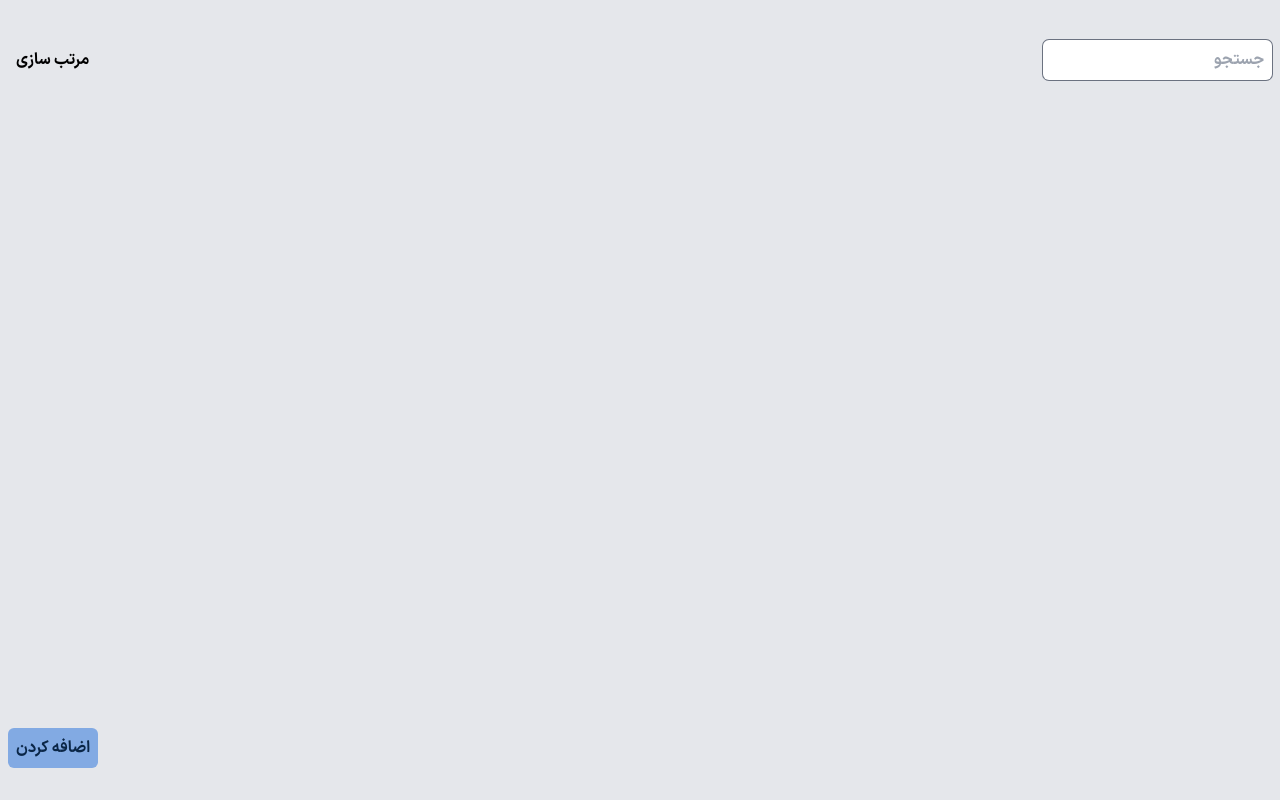
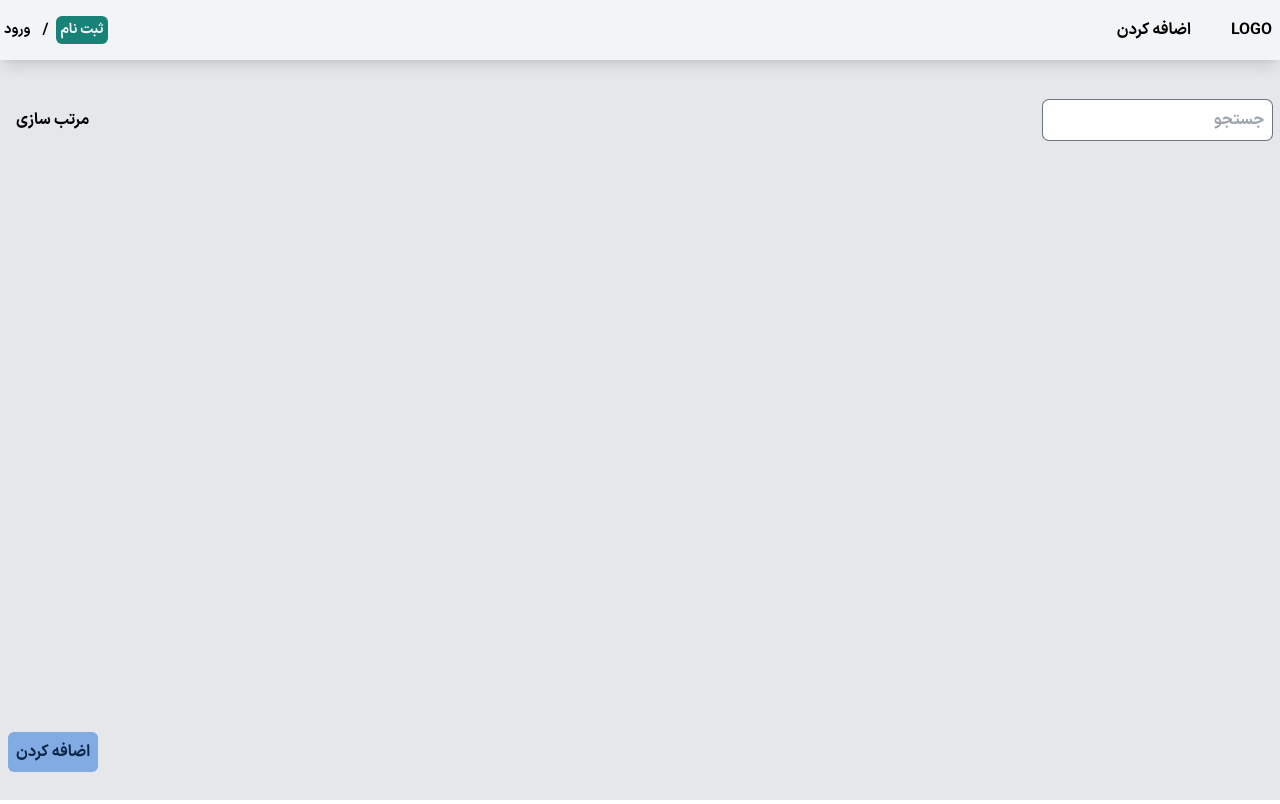
Before and after one commit to Matin-Sangabi/designated-app, a React (Create React App) app: page / in a window 1280 px wide. Built offline with nearby package versions, Linux system fonts and the light colour scheme; the HTML template or start-up script is replaced by a standard one.

Commit message:
layout and header added

```diff
--- /dev/null
+++ b/src/components/header/header.js
@@ -0,0 +1,21 @@
+import { Link } from "react-router-dom";
+
+const Header = () => {
+  return (
+    <header className="w-full py-4 bg-gray-100 shadow-lg">
+      <div className="max-w-screen-xl mx-auto flex items-center justify-between">
+        <div className="px-2 flex gap-x-10 flex-1">
+          <span>LOGO</span>
+          <Link to="addUser">اضافه کردن</Link>
+        </div>
+        <div className="flex  items-center gap-x-2">
+          <Link to="SignIn" className="p-1 bg-[#198278] text-gray-100 rounded-md text-sm hover:ring-2 hover:ring-[#198278] hover:ring-offset-2  hover:shadow-lg hover:shadow-[#198278] transition-all ease-in-out duration-300">ثبت نام</Link>
+          <span className="">/</span>
+          <Link to="Login" className="text-sm p-1 hover:text-[#198278] transition-all ease-in-out duration-300 hover:font-bold">ورود</Link>
+        </div>
+      </div>
+    </header>
+  );
+};
+
+export default Header;
--- /dev/null
+++ b/src/layout/layout.js
@@ -0,0 +1,12 @@
+import Header from "../components/header/header";
+
+const Layout = ({children}) => {
+    return (
+        <>
+            <Header/>
+            {children}
+        </>
+     );
+}
+
+export default Layout;
--- a/src/pages/Home.js
+++ b/src/pages/Home.js
@@ -1,10 +1,12 @@
 import { Link } from "react-router-dom";
 import { useSelector } from "react-redux";
+import Layout from "../layout/layout";
 const Homepage = () => {
   const { designated } = useSelector((state) => state.designated);
 
   return (
-    <div className="max-w-screen-xl mx-auto container relative h-screen px-2">
+    <Layout>
+      <div className="max-w-screen-xl mx-auto container relative h-[93vh] px-2 ">
         <div className="w-full flex items-center justify-between pt-10">
           <input
             type="search"
@@ -49,6 +51,7 @@ const Homepage = () => {
           </Link>
         </div>
       </div>
+    </Layout>
   );
 };
 
--- a/src/pages/SignIn.js
+++ b/src/pages/SignIn.js
@@ -24,7 +24,7 @@ const SignIn = () => {
   });
   return (
     <div className="w-full h-screen flex items-center justify-center">
-      <div className="bg-gray-100 rounded-md ring-2 shadow-lg p-2 ring-gray-500">
+      <div className="bg-gray-100 rounded-md ring-2 shadow-lg p-4 ring-gray-500">
         <form
           className="flex items-center flex-col gap-y-4"
           onSubmit={formik.handleSubmit}
@@ -34,7 +34,7 @@ const SignIn = () => {
           })}
           <button
             type="submit"
-            className="p-2 rounded-md bg-[#198278] text-gray-100 hover:ring hover:ring-[#198278] hover:ring-offset-2 transition-all ease-in-out duration-300"
+            className="p-2 w-full rounded-md bg-[#198278] text-gray-100 hover:ring hover:ring-[#198278] hover:ring-offset-2 transition-all ease-in-out duration-300"
           >
             ثبت نام{" "}
           </button>
```
Lines whose indentation alone changed are shown as unchanged.
